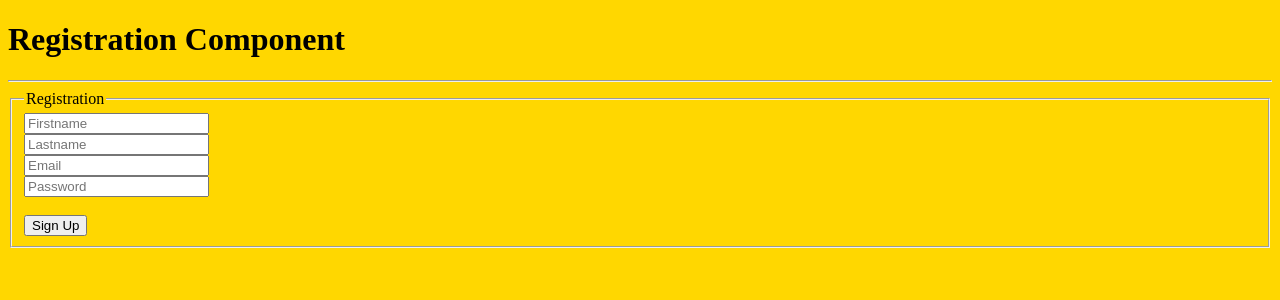
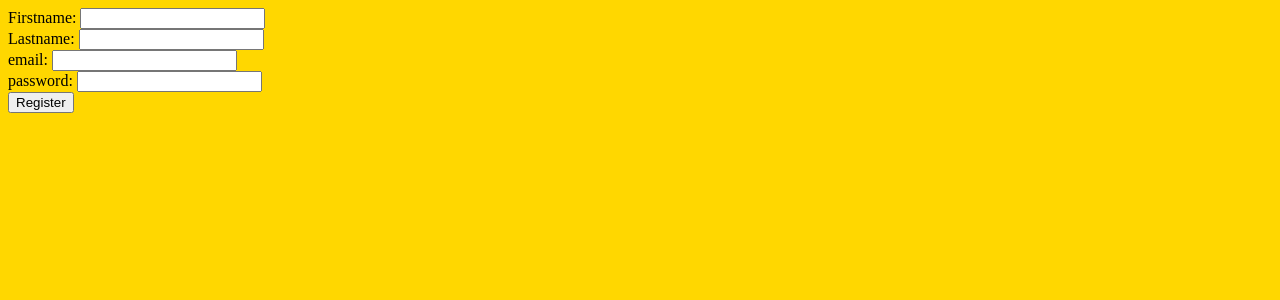
Before and after one commit to mastering23/mybookbuddy-app, a React (Vite) app: page /register in a window 1280 px wide. Shown: the top 300 px of the page. Built offline with nearby package versions, Linux system fonts and the light colour scheme.

Commit message:
fixes register component

```diff
--- a/src/components/Register.jsx
+++ b/src/components/Register.jsx
@@ -1,13 +1,66 @@
-// src/components/Register.jsx
-import React from 'react';
-import { AuthForm } from './AuthForm';
+
+import React, { useState } from 'react';
+import { useNavigate } from 'react-router-dom';
 
 export const Register = () => {
+
+  const navigate = useNavigate();
+
+  const [firstNameValue, setFirstNameValue] = useState('');
+  const [lastNameValue, setLastNameValue] = useState('');
+  const [emailValue, setEmailValue] = useState('');
+  const [passwordValue, setPasswordValue] = useState('');
+
+  const handleFirstNameChange = (event) => {
+    setFirstNameValue(event.target.value);
+  }
+  const handleLastNameChange = (event) => {
+    setLastNameValue(event.target.value);
+  }
+  const handleEmailChange = (event) => {
+    setEmailValue(event.target.value);
+  }
+  const handlePasswordChange = (event) => {
+    setPasswordValue(event.target.value);
+  }
+
+  const handleRegisterClick = async () => {
+    const baseUrl = 'https://fsa-book-buddy-b6e748d1380d.herokuapp.com';
+    const uri = '/api/users/register';
+
+    try {
+      const response = await fetch(`${baseUrl}${uri}`, {
+        method: 'POST',
+        headers: {
+          'Content-Type': 'application/json',
+        },
+        body: JSON.stringify({
+          firstName: firstNameValue,
+          lastName: lastNameValue,
+          email: emailValue,
+          password: passwordValue
+        })
+      });
+      const result = await response.json();
+      console.log(result);
+
+
+      if (response.ok) {
+        navigate('/api');
+      }
+    } catch (error) {
+      console.error('Error:', error);
+    }
+  };
+
+
   return (
     <>
-      <h1>Registration Component</h1>
-      <hr />
-      <AuthForm formType="register" />
+      Firstname: <input value={firstNameValue} onChange={handleFirstNameChange} /><br />
+      Lastname: <input value={lastNameValue} onChange={handleLastNameChange} /><br />
+      email: <input value={emailValue} onChange={handleEmailChange} /><br />
+      password: <input value={passwordValue} onChange={handlePasswordChange} /><br />
+      <button onClick={handleRegisterClick}>Register</button>
     </>
   );
 };
```
